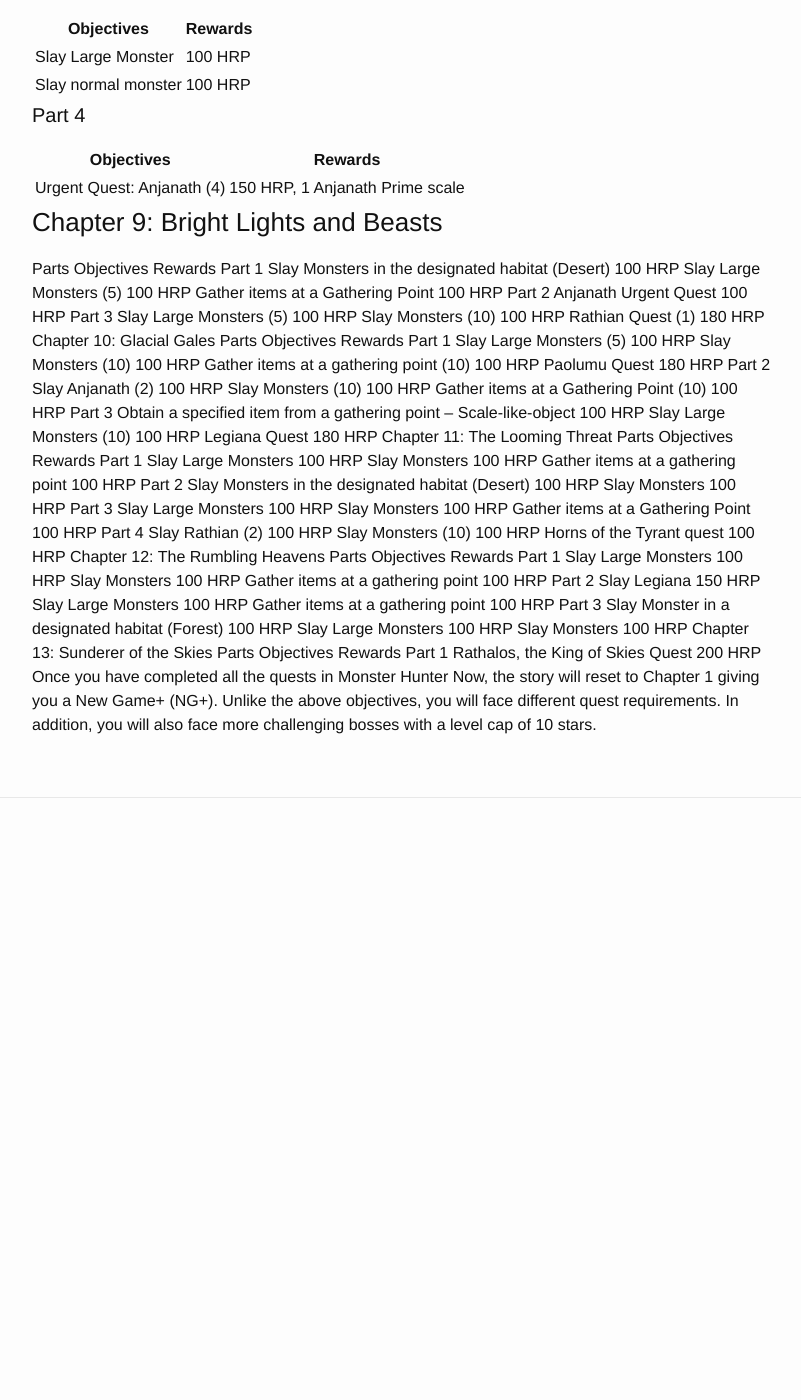
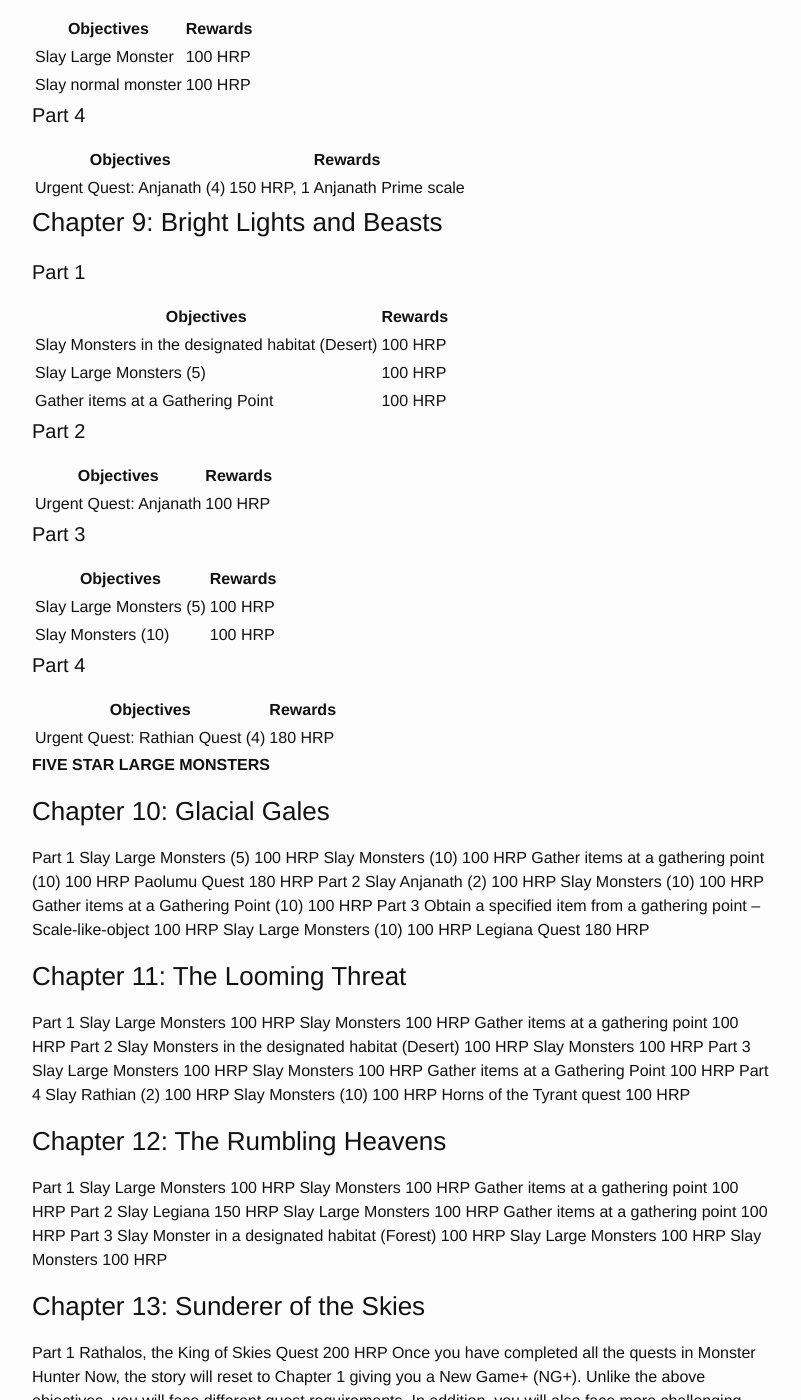
Before and after one commit to roclar/roclar.github.io, a Jekyll site: the page built from MHNowStoryChapters.md, in a window 1280 px wide and 1400 px high, scrolled down 6462 px. Shown: the whole window, without its empty margins (238-1039 px from the left). Built offline with Jekyll 4.4.1, drawn with Linux system fonts in a browser that asks for light colours; before the commit the page ends 7350 px from its top, so only the background shows below that; some of the changed text lies outside the part shown.

Commit message:
Formatted chapter 9

```diff
--- a/MHNowStoryChapters.md
+++ b/MHNowStoryChapters.md
@@ -333,16 +333,37 @@
 
 ### Chapter 9: Bright Lights and Beasts
 
-Parts	Objectives	Rewards
-Part 1	Slay Monsters in the designated habitat (Desert)	100 HRP
-Slay Large Monsters (5)	100 HRP
-Gather items at a Gathering Point	100 HRP
-Part 2	Anjanath Urgent Quest	100 HRP
-Part 3	Slay Large Monsters (5)	100 HRP
-Slay Monsters (10)	100 HRP
-Rathian Quest (1)	180 HRP
-Chapter 10: Glacial Gales
-Parts	Objectives	Rewards
+#### Part 1
+
+| Objectives | Rewards |
+| ---------- | ------- |
+| Slay Monsters in the designated habitat (Desert) | 100 HRP |
+| Slay Large Monsters (5) | 100 HRP |
+| Gather items at a Gathering Point | 100 HRP |
+
+#### Part 2
+
+| Objectives | Rewards |
+| ---------- | ------- |
+| Urgent Quest: Anjanath | 100 HRP |
+
+#### Part 3
+
+| Objectives | Rewards |
+| ---------- | ------- |
+| Slay Large Monsters (5) | 100 HRP |
+| Slay Monsters (10) | 100 HRP |
+
+#### Part 4
+
+| Objectives | Rewards |
+| ---------- | ------- |
+| Urgent Quest: Rathian Quest (4) | 180 HRP |
+
+**FIVE STAR LARGE MONSTERS**
+
+### Chapter 10: Glacial Gales
+
 Part 1	Slay Large Monsters (5)	100 HRP
 Slay Monsters (10)	100 HRP
 Gather items at a gathering point (10)	100 HRP
@@ -353,8 +374,9 @@
 Part 3	Obtain a specified item from a gathering point – Scale-like-object	100 HRP
 Slay Large Monsters (10)	100 HRP
 Legiana Quest	180 HRP
-Chapter 11: The Looming Threat
-Parts	Objectives	Rewards
+
+### Chapter 11: The Looming Threat
+
 Part 1	Slay Large Monsters	100 HRP
 Slay Monsters	100 HRP
 Gather items at a gathering point	100 HRP
@@ -366,8 +388,9 @@
 Part 4	Slay Rathian (2)	100 HRP
 Slay Monsters (10)	100 HRP
 Horns of the Tyrant quest	100 HRP
-Chapter 12: The Rumbling Heavens
-Parts	Objectives	Rewards
+
+### Chapter 12: The Rumbling Heavens
+
 Part 1	Slay Large Monsters	100 HRP
 Slay Monsters	100 HRP
 Gather items at a gathering point	100 HRP
@@ -377,7 +400,10 @@
 Part 3	Slay Monster in a designated habitat (Forest)	100 HRP
 Slay Large Monsters	100 HRP
 Slay Monsters	100 HRP
-Chapter 13: Sunderer of the Skies
-Parts	Objectives	Rewards
+
+### Chapter 13: Sunderer of the Skies
+
 Part 1	Rathalos, the King of Skies Quest	200 HRP
 Once you have completed all the quests in Monster Hunter Now, the story will reset to Chapter 1 giving you a New Game+ (NG+). Unlike the above objectives, you will face different quest requirements. In addition, you will also face more challenging bosses with a level cap of 10 stars.
+
+**SIX STAR LARGE MONSTERS**
```
